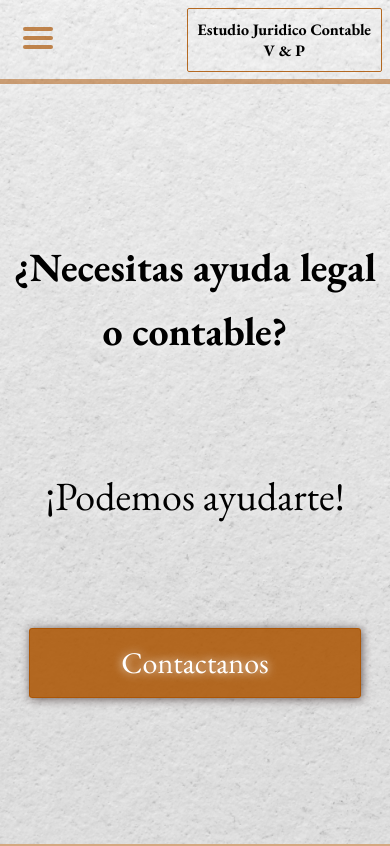
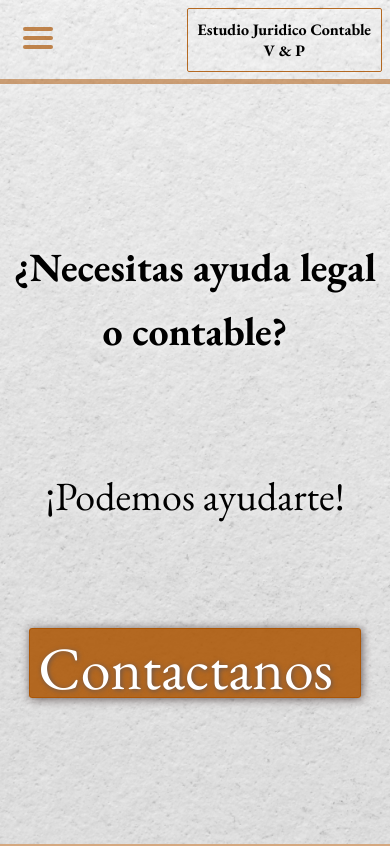
Before and after one commit to AgusPereyraa/juridicoContable, a React (Create React App) app: page / in a window 390 px wide. Shown: the top 846 px of the page. Built offline with nearby package versions, Linux system fonts and the light colour scheme.

Commit message:
home full responsive fixes

```diff
--- a/src/Components/MainHome/MainHome.jsx
+++ b/src/Components/MainHome/MainHome.jsx
@@ -13,9 +13,7 @@ export default function MainHome() {
             <div className='homeDesc'>
                 <Span id='descHome' text='En el Estudio Jurídico Contable V & P, ofrecemos una amplia gama de servicios legales y contables para ayudarte en todo lo que necesites. Desde asesoría fiscal y contable hasta litigios civiles y comerciales. Contáctanos hoy para obtener más información sobre cómo podemos ayudarte a resolver tus problemas legales y contables.'/>
             </div>
-            <Anchor to='/contact' className='homeButton'>
-                <P text='Contactanos'/>
-            </Anchor>
+            <Anchor to='/contact' className='homeButton'>Contactanos</Anchor>
         </div>
     )
 }
--- a/src/Components/MainHome/mainHome.css
+++ b/src/Components/MainHome/mainHome.css
@@ -87,7 +87,7 @@
 
     .home span {
         font-size: 32px;
-        line-height: 55px;
+        line-height: 50px;
         text-align: left;
         text-shadow: 0px 0px 10px white;
         font-weight: 600;
@@ -95,12 +95,11 @@
 
     .homeButton {
         margin-left: 0;
-        width: 55%;
-        height: 70px
-    }
-
-    .homeButton p{
-        text-align: center;
+        width: 19rem;
+        padding: 0 0 0 .5rem;
+        height: 70px;
+        text-align: left;
+        font-size: 60px;
     }
 }
 
@@ -148,13 +147,11 @@
 
     .homeButton {
         margin-left: 0;
-        width: 55%;
-        height: 70px
+        width: 19rem;
+        height: 70px;
+        text-align: left;
     }
 
-    .homeButton p{
-        text-align: center;
-    }
 }
 
 @media (max-width: 800px) {
```
